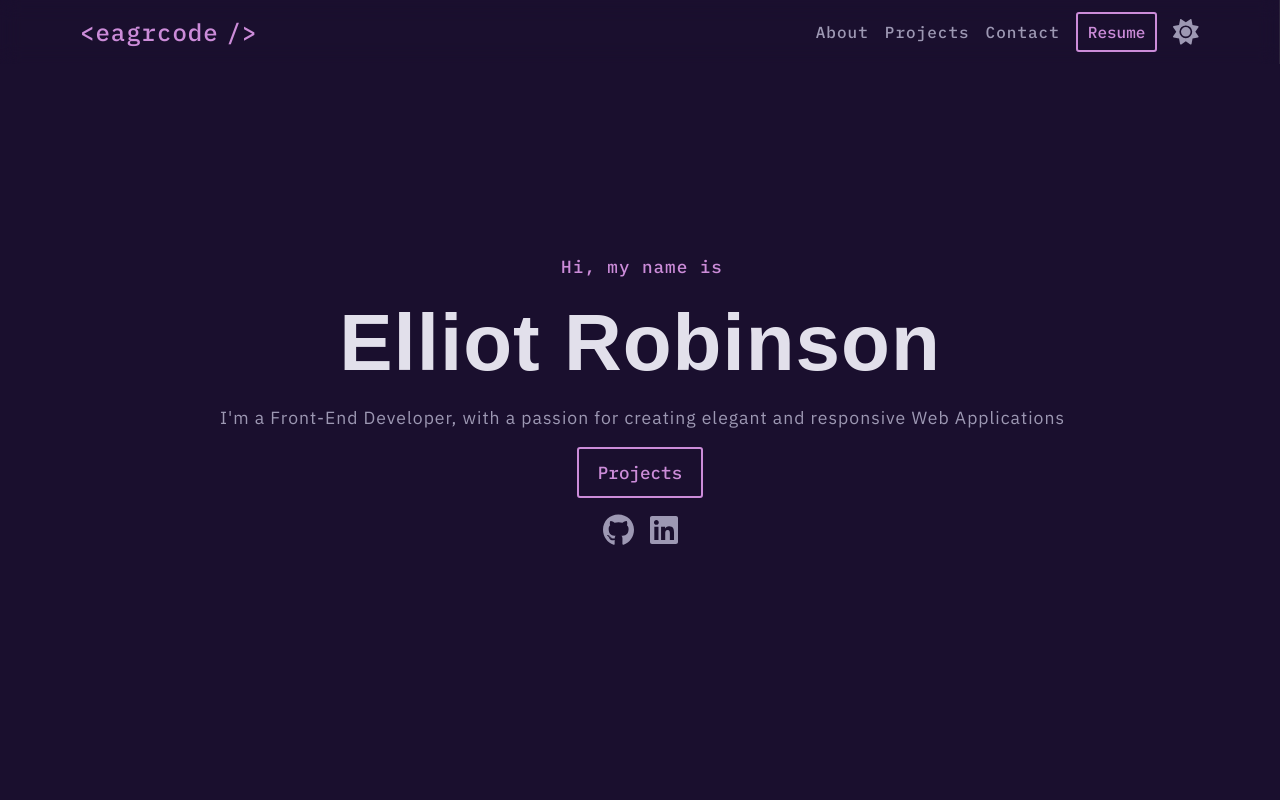
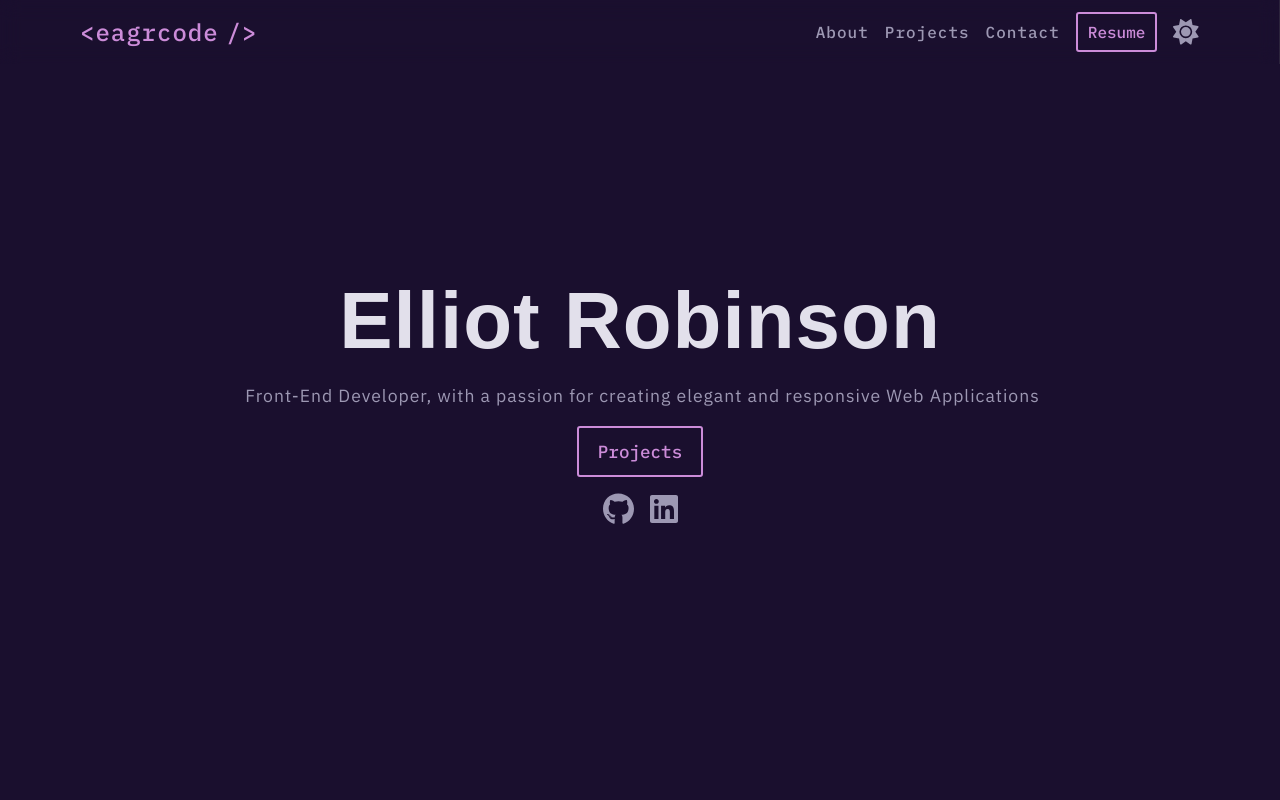
Before and after one commit to eagrcode/eagrcode-dev, a Next.js app: page / in a window 1280 px wide. Shown: the top 800 px of the page. Built offline with nearby package versions, Linux system fonts and the light colour scheme.

Commit message:
update Hero text

```diff
--- a/src/components/Hero/Hero.tsx
+++ b/src/components/Hero/Hero.tsx
@@ -27,17 +27,10 @@ export default function Hero() {
   return (
     <section className={styles.heroSection}>
       <div className={isOpen ? `${styles.hero} ${styles.isOpen}` : styles.hero}>
-        {/* <Image
-          className={styles.img}
-          src={HeroImg}
-          alt="vsc-hero"
-          style={{ height: "auto", width: "100%" }}
-        /> */}
-        <p className={`${styles.hi} ${styles[theme]}`}>Hi, my name is</p>
+        {/* <p className={`${styles.hi} ${styles[theme]}`}>Hi, my name is</p> */}
         <h1 className={`${styles.h1} ${styles[theme]}`}>Elliot Robinson</h1>
         <p className={`${styles.p} ${theme}`}>
-          I'm a Front-End Developer, with a passion for creating elegant and responsive Web
-          Applications
+          Front-End Developer, with a passion for creating elegant and responsive Web Applications
         </p>
         <HeroBtn />
         <div className={styles.iconContainer}>
```
